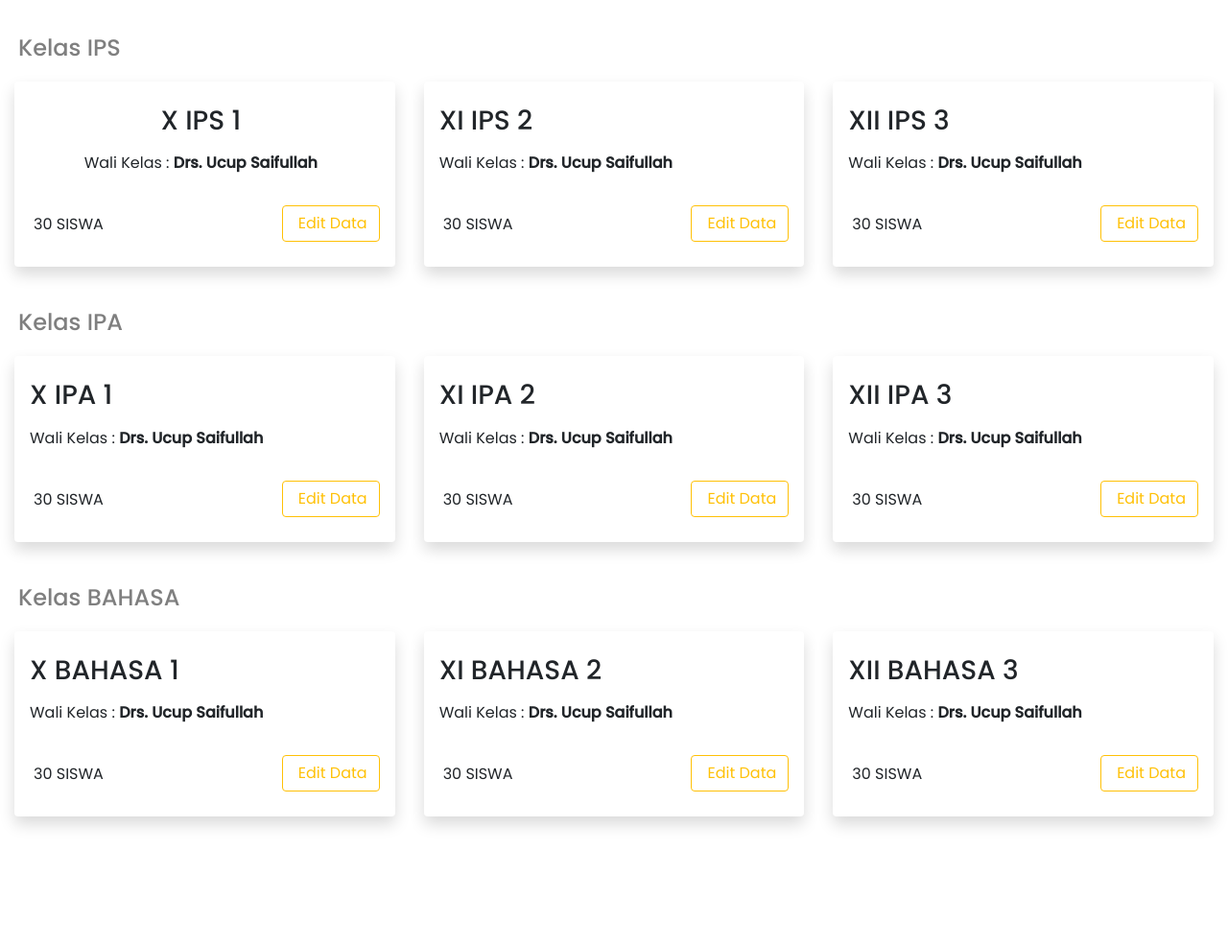
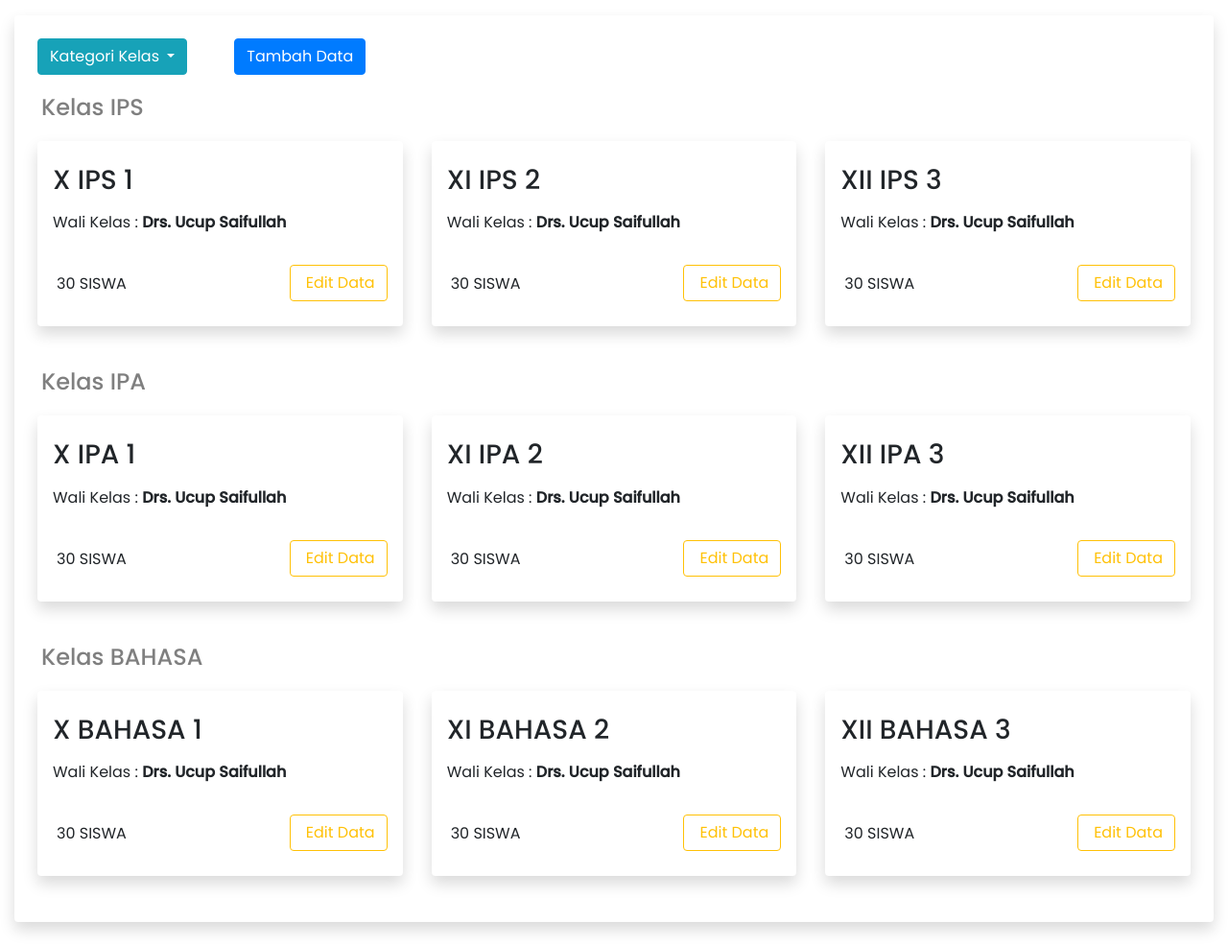
Before and after one commit to NuricoVicyyanto/absen, a PHP site: the page made by app/views/kelas/index.php in a window 1280 px wide. Shown: the part 72-1057 px from the top of the page at 96% size. Before the commit the page ends 934 px from the top, so only its background shows below. Run offline with PHP 8.4, Linux system fonts and the light colour scheme; the template is opened without the code that fills it: most values are stand-ins (such as "Sample title", 1, 10 or a date in 2020); some libraries are stand-ins or nearby versions.

Commit message:
update kelas

```diff
--- a/app/views/kelas/index.php
+++ b/app/views/kelas/index.php
@@ -6,16 +6,34 @@
                 <li class="breadcrumb-item active" aria-current="page"><i class="fas fa-graduation-cap mr-2"></i><?=$data['judul']?></li>
               </ol>
             </nav>
+            <div class="shadow p-4 mb-4 bg-white rounded">
+                <div class="row">
+                    <div class="col-lg-2">
+                        <!-- Example single danger button -->
+                        <div class="btn-group">
+                            <button type="button" class="btn btn-info dropdown-toggle" data-toggle="dropdown" aria-haspopup="true" aria-expanded="false">
+                                Kategori Kelas
+                            </button>
+                            <div class="dropdown-menu">
+                                <a class="dropdown-item" href="#">IPA</a>
+                                <a class="dropdown-item" href="#">IPS</a>
+                                <a class="dropdown-item" href="#">BAHASA</a>
                             </div>
+                        </div>
+                    </div>
+                    <div class="col-lg-3">
+                        <button type="button" class="btn btn-primary" data-toggle="modal" data-target="#exampleModal"><i class="fas fa-plus"></i> Tambah Data</button>
+                    </div>
+
                 <div class="col-lg-12">
                     <h4 class="my-3 p-1 text-black-50">Kelas IPS</h4>
                 </div>
                 <div class="col-lg-4">
                     <div class="shadow p-3 mb-4 bg-white rounded absen">
-                    <div class="d-flex justify-content-center">
+                        <div class="d-flex justify-content-start">
                             <div class="pt-2 pr-2"><h3>X IPS 1</h3></div>
                         </div>
-                    <div class="d-flex justify-content-center">
+                        <div class="d-flex justify-content-start">
                             <div class="pt-2 pr-2"><p>Wali Kelas : <strong>Drs. Ucup Saifullah</strong></p></div>
                         </div>
                         <div class="row">
@@ -199,6 +217,47 @@
                 </div>
             </div>
           </div>
+        </div>
+      </div>
+    </div>
     <!-- /#page-content-wrapper -->
   </div>
   <!-- /#wrapper -->
+<!-- Modal -->
+<div class="modal fade" id="exampleModal" tabindex="-1" aria-labelledby="exampleModalLabel" aria-hidden="true">
+  <div class="modal-dialog">
+    <div class="modal-content">
+      <div class="modal-header">
+        <h5 class="modal-title" id="exampleModalLabel">Tambah Kelas</h5>
+        <button type="button" class="close" data-dismiss="modal" aria-label="Close">
+          <span aria-hidden="true">&times;</span>
+        </button>
+      </div>
+      <form action="">
+        <div class="modal-body">
+            <div class="form-group">
+                <label for="formGroupExampleInput">Nama Kelas</label>
+                <input type="text" class="form-control" id="formGroupExampleInput">
+            </div>
+            <div class="form-group">
+                <label for="formGroupExampleInput">Wali Kelas</label>
+                <div class="form-group">
+                    <select class="form-control" id="make1">
+                    <option selected>Wali Kelas</option>
+                    <option>Udin Saifullah</option>
+                    <option>Sumiyati</option>
+                    <option>Sukijan</option>
+                    <option>Sujiman</option>
+                    <option>Ujang</option>
+                    </select>
+                </div>
+            </div>
+        </div>
+        <div class="modal-footer">
+            <button type="button" class="btn btn-outline-danger" data-dismiss="modal">Batal</button>
+            <button type="submit" class="btn btn-success">Tambah</button>
+        </div>
+      </form>
+    </div>
+  </div>
+</div>
```
Also changed, not shown: app/models/Mahasiswa_model.php (deleted, +0 -11 lines). Lines whose indentation alone changed are shown as unchanged.
